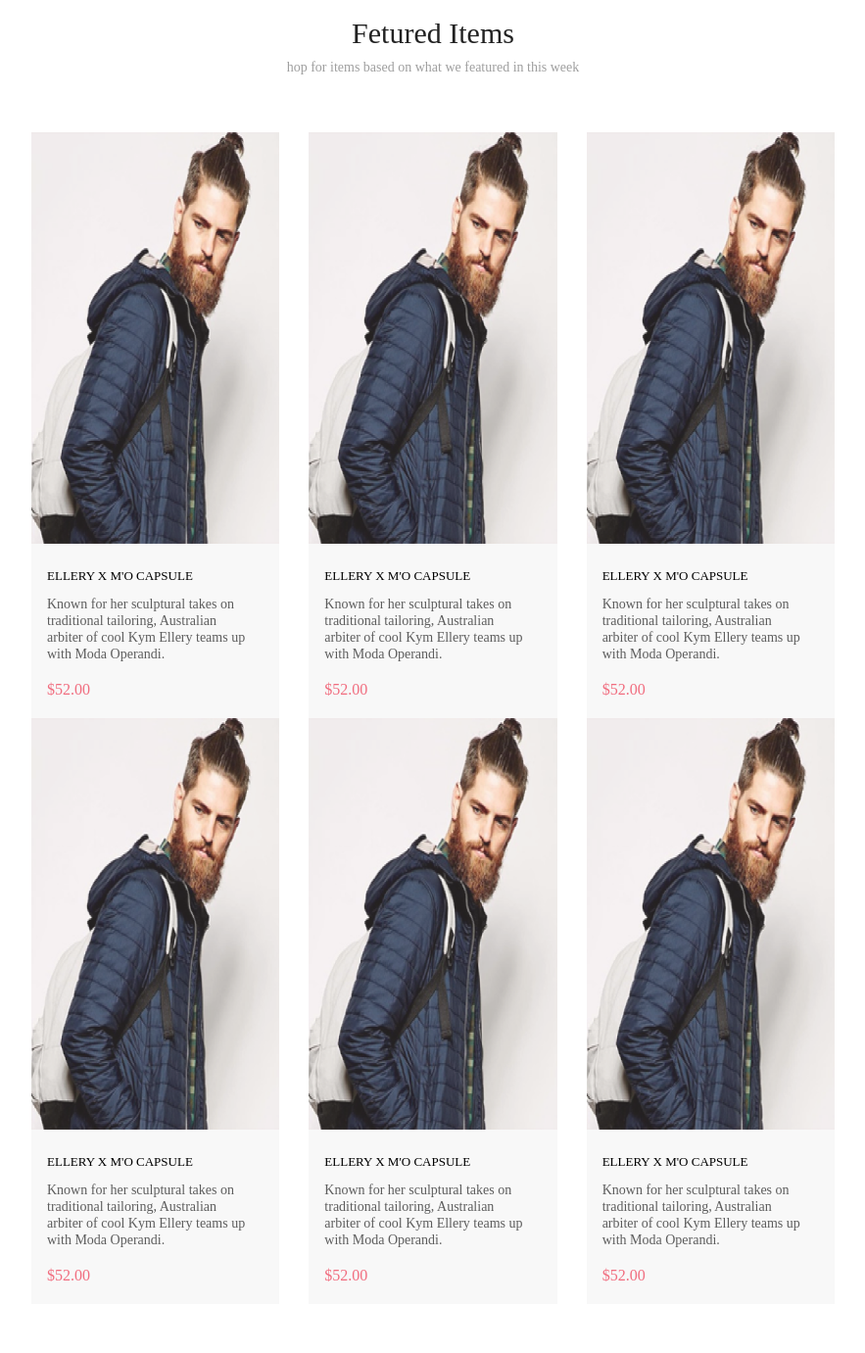
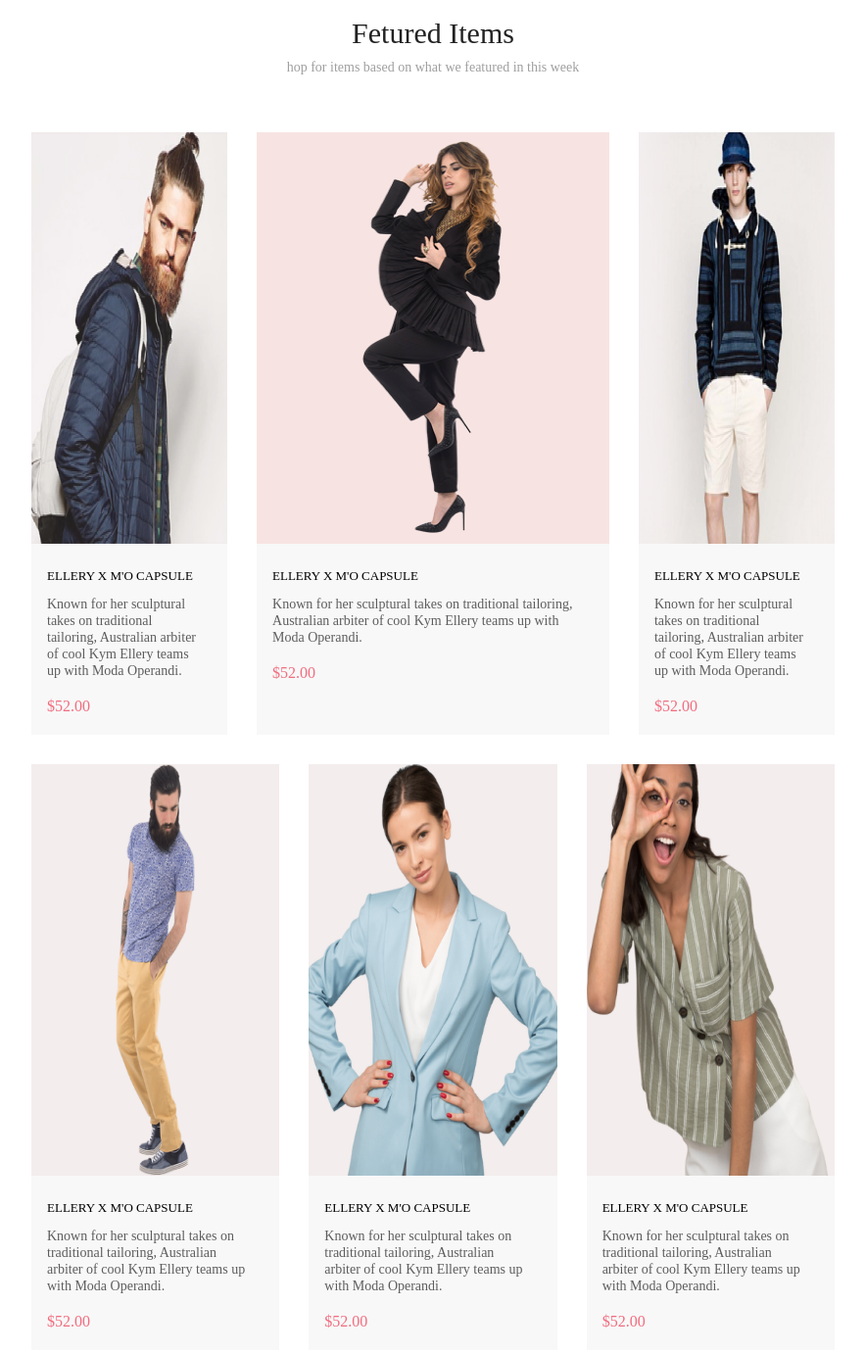
Before and after one commit to StasBeep/ProSiteProCourse, a plain HTML site: page index.html in a window 1280 px wide. Shown: the part 1660-3041 px from the top of the page at 98% size, without its empty margins (198-1081 px from the left). Before the commit the page ends 2991 px from the top, so only its background shows below. Drawn offline with Linux system fonts and the light colour scheme.

Commit message:
Завершение работы с карточками
1. Добавление всех изображений в карточках
2. Отступ между блоками с 3 карточками
3. Добавление изображений на сайт, изменение имён карточек
4. Добавление стилей для 2 верхней карточки, так как там не изображение, а изображение с фоном!

```diff
--- a/index.html
+++ b/index.html
@@ -123,8 +123,8 @@
                                 </div>
                             </div>
                             <div class="additional-content-sec-card">
-                                <img class="additional-content-sec-img" src="img/man-first-up-card.png"
-                                    alt="man-first-up-card" height="420">
+                                <img class="additional-content-sec-img-edit" src="img/wooman-up-card.png"
+                                    alt="wooman-up-card" height="420">
                                 <div class="additional-content-sec-contentcard">
                                     <span class="additional-content-sec-name">ellery x m'o capsule</span>
                                     <p class="additional-content-sec-description">Known for her sculptural takes on
@@ -134,8 +134,8 @@
                                 </div>
                             </div>
                             <div class="additional-content-sec-card">
-                                <img class="additional-content-sec-img" src="img/man-first-up-card.png"
-                                    alt="man-first-up-card" height="420">
+                                <img class="additional-content-sec-img" src="img/men-last-up-card.png"
+                                    alt="men-last-up-card.png" height="420">
                                 <div class="additional-content-sec-contentcard">
                                     <span class="additional-content-sec-name">ellery x m'o capsule</span>
                                     <p class="additional-content-sec-description">Known for her sculptural takes on
@@ -148,8 +148,8 @@
                         <div class="additional-content-sec-cards">
                             <!--div может быть заменён ссылкой a-->
                             <div class="additional-content-sec-card">
-                                <img class="additional-content-sec-img" src="img/man-first-up-card.png"
-                                    alt="man-first-up-card" height="420">
+                                <img class="additional-content-sec-img" src="img/men-down-card.png"
+                                    alt="men-down-card" height="420">
                                 <div class="additional-content-sec-contentcard">
                                     <span class="additional-content-sec-name">ellery x m'o capsule</span>
                                     <p class="additional-content-sec-description">Known for her sculptural takes on
@@ -159,8 +159,8 @@
                                 </div>
                             </div>
                             <div class="additional-content-sec-card">
-                                <img class="additional-content-sec-img" src="img/man-first-up-card.png"
-                                    alt="man-first-up-card" height="420">
+                                <img class="additional-content-sec-img" src="img/woman-down-between-card.png"
+                                    alt="woman-down-between-card" height="420">
                                 <div class="additional-content-sec-contentcard">
                                     <span class="additional-content-sec-name">ellery x m'o capsule</span>
                                     <p class="additional-content-sec-description">Known for her sculptural takes on
@@ -170,8 +170,8 @@
                                 </div>
                             </div>
                             <div class="additional-content-sec-card">
-                                <img class="additional-content-sec-img" src="img/man-first-up-card.png"
-                                    alt="man-first-up-card" height="420">
+                                <img class="additional-content-sec-img" src="img/woman-down-last-card.png"
+                                    alt="woman-down-last-card" height="420">
                                 <div class="additional-content-sec-contentcard">
                                     <span class="additional-content-sec-name">ellery x m'o capsule</span>
                                     <p class="additional-content-sec-description">Known for her sculptural takes on
@@ -181,6 +181,7 @@
                                 </div>
                             </div>
                         </div>
+                        <!--Конец карточек-->
                     </section>
                 </div>
             </main>
--- a/scss/style.scss
+++ b/scss/style.scss
@@ -307,6 +307,7 @@ $fillmenusvg:#E8E8E8;
         &-cards{
             display: flex;
             justify-content: space-between;
+            margin-bottom: 30px;
         }
 
         &-card{
@@ -333,6 +334,13 @@ $fillmenusvg:#E8E8E8;
         &-img{
             /*Для того, чтобы фотографии сужались, а не закрывались*/
             width: 100%;
+
+            &-edit{
+                width: 141.94px;
+                height: 400px;
+                background-color: #F7E4E2;
+                padding: 9px 110px 11px 108px;
+            }
         }
 
         &-contentcard{
```
Also changed, not shown: img/men-down-card.png (added), img/men-last-up-card.png (added), img/woman-down-between-card.png (added), img/woman-down-last-card.png (added), img/wooman-up-card.png (added), scss/style.css, 1 other file.
